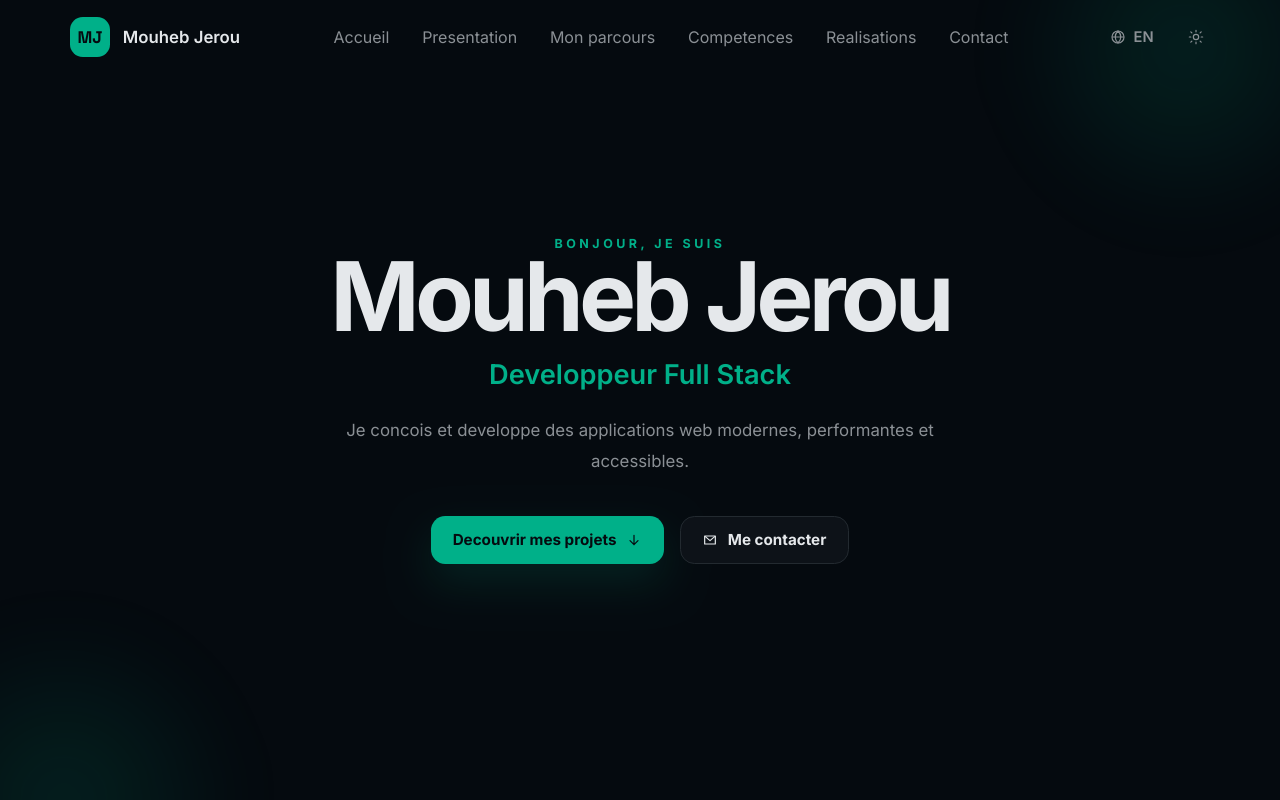
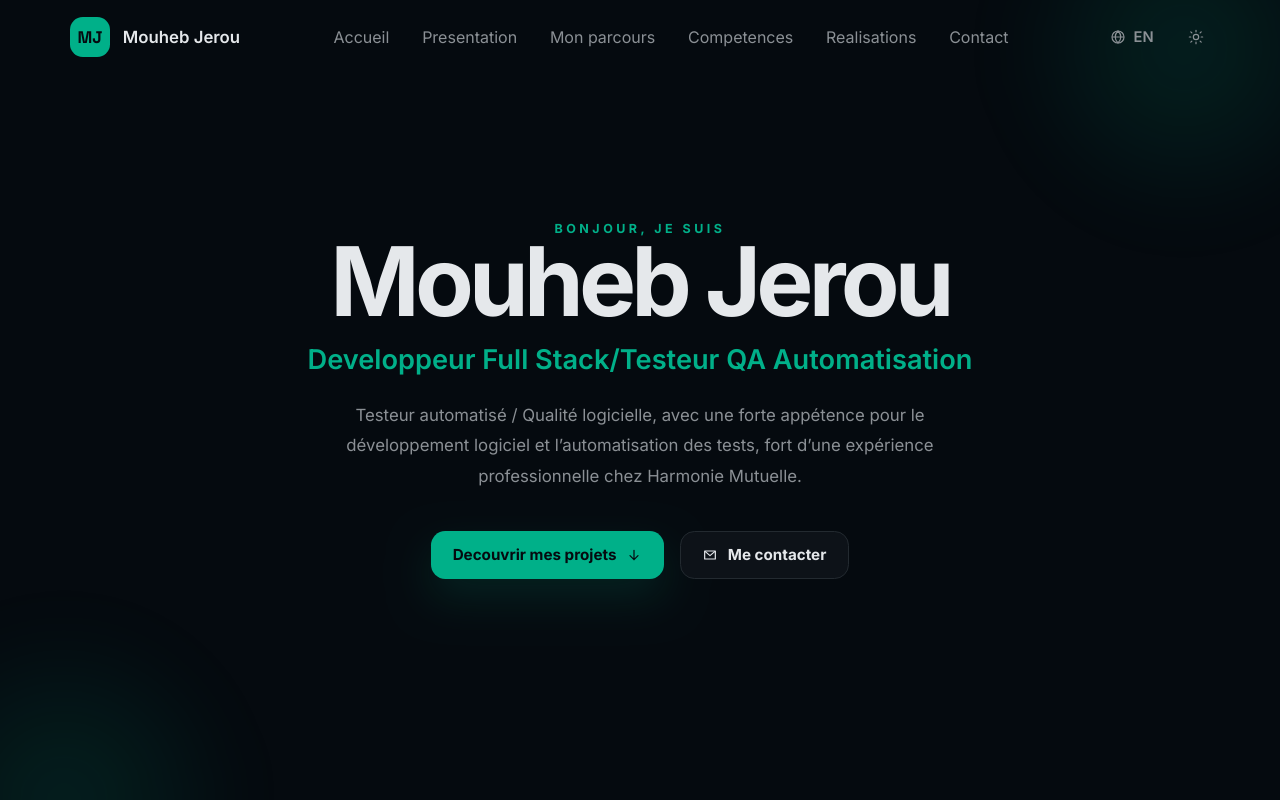
Before and after one commit to Mouheb94/PortfolioJerou, an Angular app in the folder App/: page / in a window 1280 px wide. Shown: the top 800 px of the page. Built offline with nearby package versions, Linux system fonts and the light colour scheme.

Commit message:
update description

```diff
--- a/App/src/app/data/translations.ts
+++ b/App/src/app/data/translations.ts
@@ -82,8 +82,8 @@ export const translations: Record<Locale, TranslationSet> = {
     },
     hero: {
       greeting: 'Bonjour, je suis',
-      role: 'Developpeur Full Stack',
-      description: 'Je concois et developpe des applications web modernes, performantes et accessibles.',
+      role: 'Developpeur Full Stack/Testeur QA Automatisation',
+      description: 'Testeur automatisé / Qualité logicielle, avec une forte appétence pour le développement logiciel et l’automatisation des tests, fort d’une expérience professionnelle chez Harmonie Mutuelle.',
       cta: 'Decouvrir mes projets',
       contact: 'Me contacter',
     },
```
